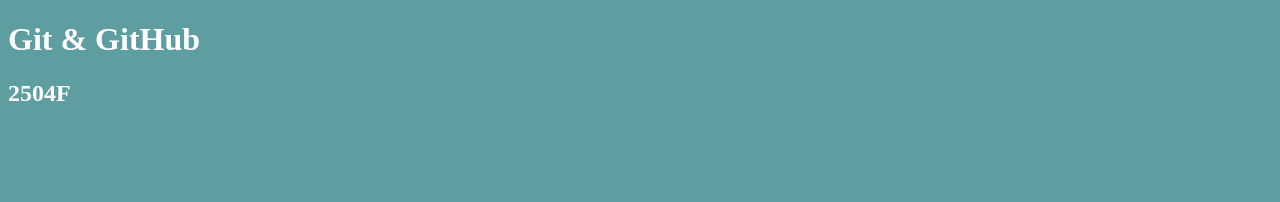
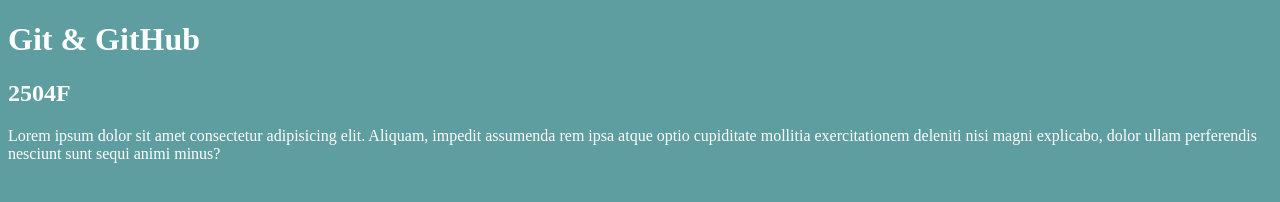
Before and after one commit to aptechbaldia-creator/2504F, a plain HTML site: page index.html in a window 1280 px wide. Drawn offline with Linux system fonts and the light colour scheme.

Commit message:
p tag added

```diff
--- a/index.html
+++ b/index.html
@@ -9,7 +9,7 @@
 <body>
     <h1>Git & GitHub</h1>
     <h2>2504F</h2>
-
+    <p>Lorem ipsum dolor sit amet consectetur adipisicing elit. Aliquam, impedit assumenda rem ipsa atque optio cupiditate mollitia exercitationem deleniti nisi magni explicabo, dolor ullam perferendis nesciunt sunt sequi animi minus?</p>
     <script src="script.js"></script>
 </body>
 </html>
```
